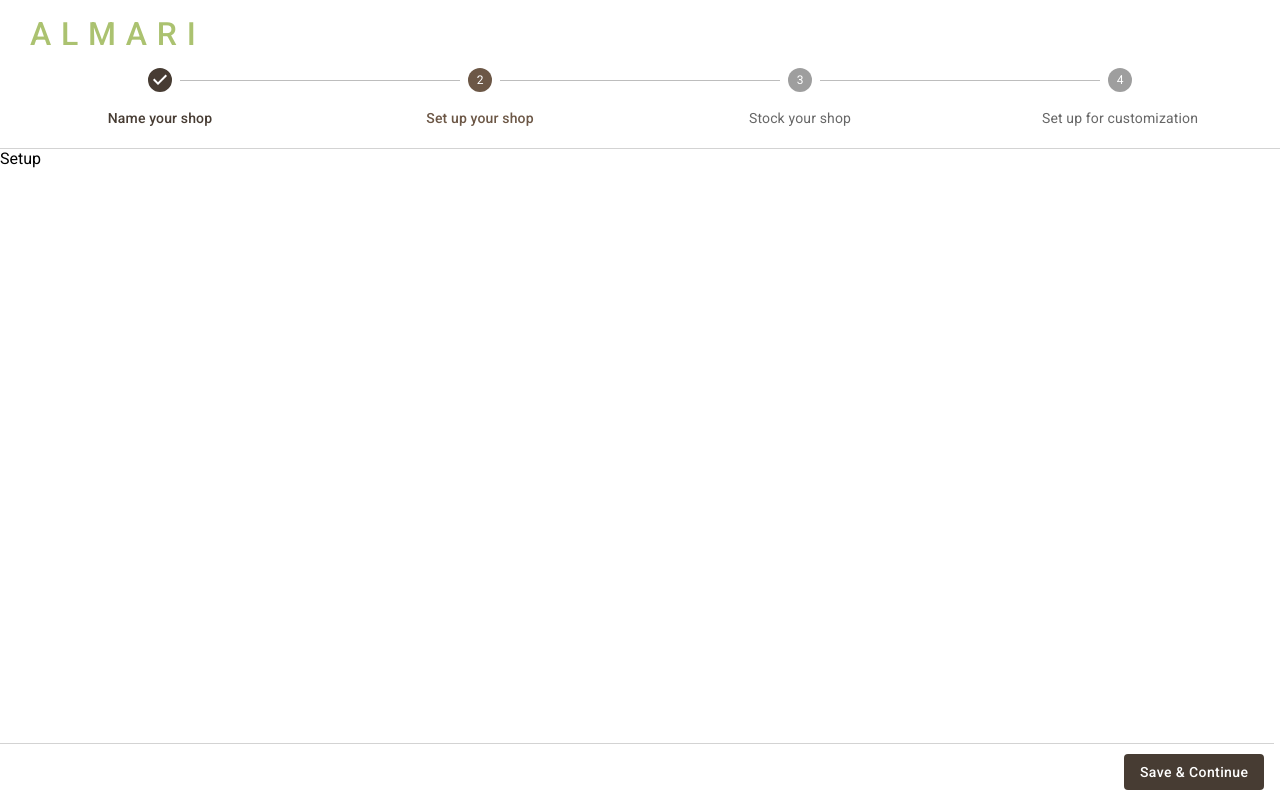
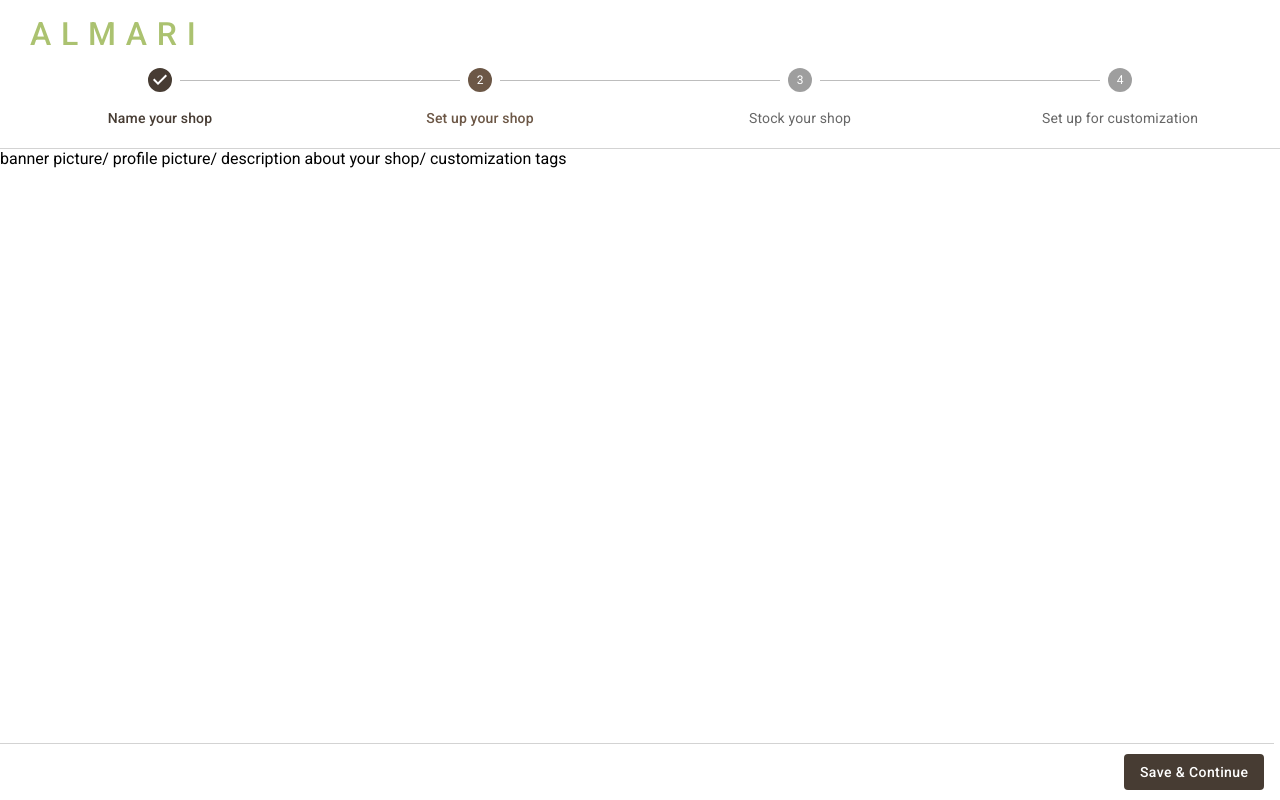
Before and after one commit to burr1to/almari, a React (Create React App) app: page /setup in a window 1280 px wide. Both pictures are taken after typing "Sample" into the empty fields and a click on the button "Save & Continue". Built offline with nearby package versions, Linux system fonts and the light colour scheme.

Commit message:
setup started

```diff
--- a/src/components/market setup/Setup.jsx
+++ b/src/components/market setup/Setup.jsx
@@ -2,7 +2,12 @@ import React from 'react'
 
 const Setup = () => {
   return (
-    <div>Setup</div>
+    <div>banner picture/
+      profile picture/
+      description about your shop/
+      customization tags
+
+    </div>
   )
 }
 
```
